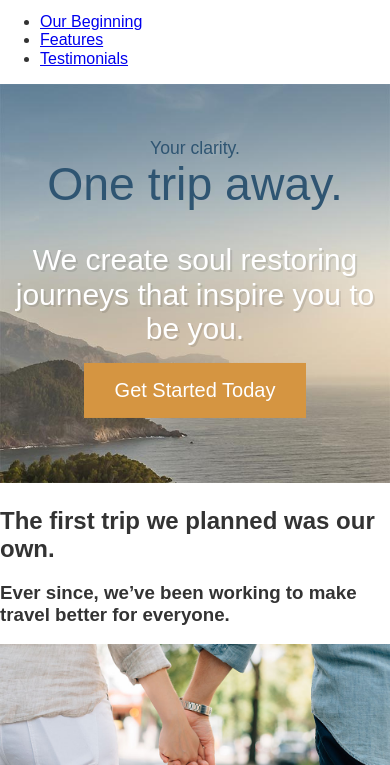
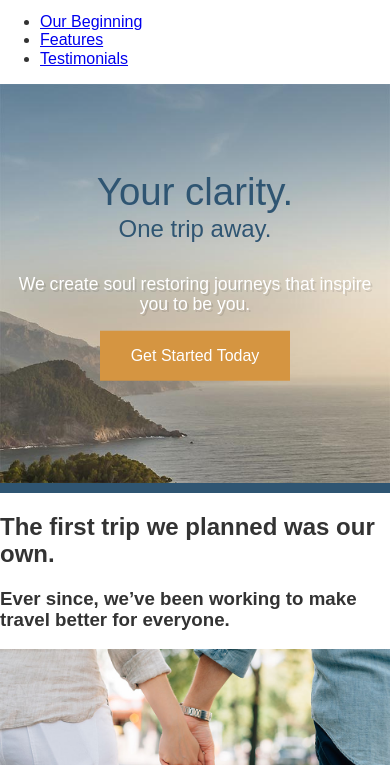
Before and after one commit to deedeeh/BACK_Sept19, a website: page websites /travel_agency/app/index.html in a window 390 px wide. Shown: the part 79-844 px from the top of the page. Drawn offline with Linux system fonts and the light colour scheme.

Commit message:
Style different elements of large-hero div for mobile

```diff
--- a/websites /travel_agency/app/assets/styles/modules/_btn.css
+++ b/websites /travel_agency/app/assets/styles/modules/_btn.css
@@ -10,7 +10,10 @@
   }
 
   &--large {
-    font-size: 1.25rem;
     padding: 1rem 1.9rem;
+
+    @mixin atSmall {
+      font-size: 1.25rem;
+    }
   }
 }
--- a/websites /travel_agency/app/assets/styles/modules/_large-hero.css
+++ b/websites /travel_agency/app/assets/styles/modules/_large-hero.css
@@ -1,5 +1,10 @@
 .large-hero {
+  border-bottom: 10px solid $mainBlue;
   position: relative;
+
+  &__image {
+    display: block;
+  }
 
   &__text-content {
     position: absolute;
@@ -14,17 +19,9 @@
     margin: 0;
     font-weight: 300;
     color: $mainBlue;
-    font-size: 1.1rem;
+    font-size: 2.4rem;
 
     @mixin atSmall {
-      font-size: 2rem;
-    }
-
-    @mixin atMedium {
-      font-size: 3.2rem;
-    }
-
-    @mixin atLarge {
       font-size: 4.8rem;
     }
   }
@@ -33,15 +30,23 @@
     margin: 0 0 2rem;
     font-weight: 300;
     color: $mainBlue;
-    font-size: 2.9rem;
+    font-size: 1.5rem;
+
+    @mixin atSmall {
+      font-size: 2.9rem;
+    }
   }
 
   &__description {
     margin: 0 auto;
-    font-size: 1.875rem;
+    font-size: 1.1rem;
     font-weight: 100;
     color: #fff;
     text-shadow: 2px 2px 0 rgba(0, 0, 0, 0.1);
     max-width: 30rem;
+
+    @mixin atSmall {
+      font-size: 1.875rem;
+    }
   }
 }
--- /dev/null
+++ b/websites /travel_agency/app/assets/styles/modules/_wrapper.css
@@ -0,0 +1,3 @@
+.wrapper {
+  padding: 0 18px;
+}
--- a/websites /travel_agency/app/assets/styles/styles.css
+++ b/websites /travel_agency/app/assets/styles/styles.css
@@ -4,3 +4,4 @@
 @import "base/_mixins";
 @import "modules/_large-hero";
 @import "modules/_btn";
+@import "modules/_wrapper";
--- a/websites /travel_agency/app/index.html
+++ b/websites /travel_agency/app/index.html
@@ -60,9 +60,11 @@
             assets/images/hero--smaller-hi-dpi.jpg 1280w
           "
           alt="Coastal view of ocean and mountains"
+          class="large-hero__image"
         />
       </picture>
       <div class="large-hero__text-content">
+        <div class="wrapper">
           <h1 class="large-hero__title">Your clarity.</h1>
           <h2 class="large-hero__subtitle">One trip away.</h2>
           <p class="large-hero__description">
@@ -71,6 +73,7 @@
           <p>
             <a href="#" class="btn btn--orange btn--large">Get Started Today</a>
           </p>
+        </div>
       </div>
     </div>
 
--- a/websites /travel_agency/app/temp/styles/styles.css
+++ b/websites /travel_agency/app/temp/styles/styles.css
@@ -461,8 +461,13 @@ img {
 }
 
 .large-hero {
+  border-bottom: 10px solid #2f5572;
   position: relative;
 }
+
+.large-hero__image {
+    display: block;
+  }
 
 .large-hero__text-content {
     position: absolute;
@@ -478,24 +483,10 @@ img {
     margin: 0;
     font-weight: 300;
     color: #2f5572;
-    font-size: 1.1rem;
+    font-size: 2.4rem;
   }
 
 @media (min-width: 530px) {
-
-.large-hero__title {
-      font-size: 2rem
-  }
-  }
-
-@media (min-width: 800px) {
-
-.large-hero__title {
-      font-size: 3.2rem
-  }
-  }
-
-@media (min-width: 1200px) {
 
 .large-hero__title {
       font-size: 4.8rem
@@ -506,16 +497,30 @@ img {
     margin: 0 0 2rem;
     font-weight: 300;
     color: #2f5572;
-    font-size: 2.9rem;
+    font-size: 1.5rem;
+  }
+
+@media (min-width: 530px) {
+
+.large-hero__subtitle {
+      font-size: 2.9rem
+  }
   }
 
 .large-hero__description {
     margin: 0 auto;
-    font-size: 1.875rem;
+    font-size: 1.1rem;
     font-weight: 100;
     color: #fff;
     text-shadow: 2px 2px 0 rgba(0, 0, 0, 0.1);
     max-width: 30rem;
+  }
+
+@media (min-width: 530px) {
+
+.large-hero__description {
+      font-size: 1.875rem
+  }
   }
 
 .btn {
@@ -531,6 +536,16 @@ img {
   }
 
 .btn--large {
-    font-size: 1.25rem;
     padding: 1rem 1.9rem;
   }
+
+@media (min-width: 530px) {
+
+.btn--large {
+      font-size: 1.25rem
+  }
+  }
+
+.wrapper {
+  padding: 0 18px;
+}
```
Lines whose indentation alone changed are shown as unchanged.
